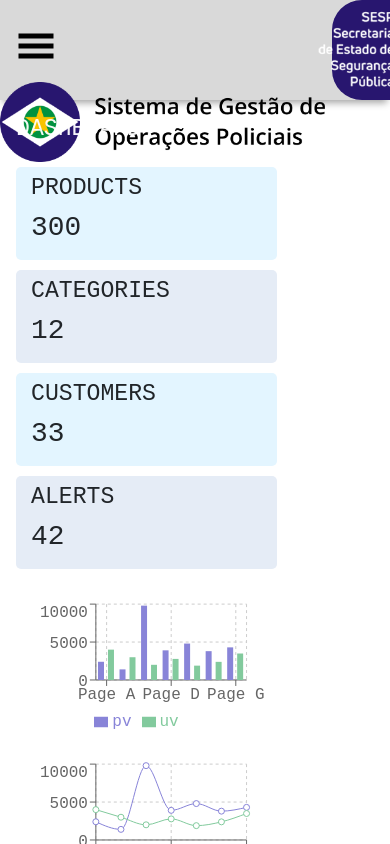
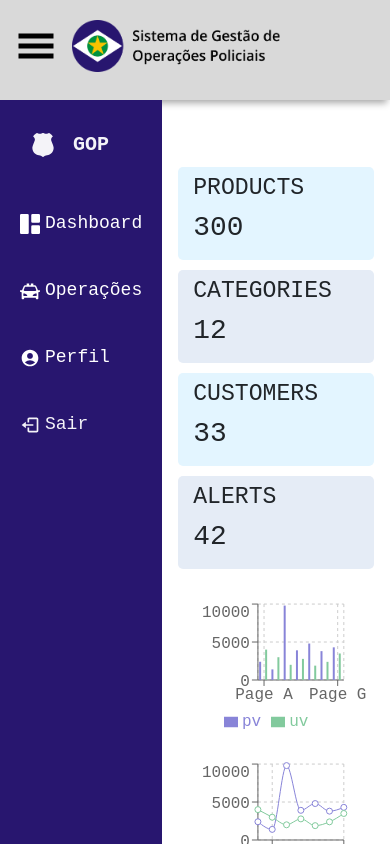
Before and after one commit to AndreiAugusto/GOP, a React (Create React App) app in the folder web/: page /dashboard in a window 390 px wide. Built offline with nearby package versions, Linux system fonts and the light colour scheme; sample sign-in values are in the browser's storage.

Commit message:
montando site

```diff
--- a/web/src/app.css
+++ b/web/src/app.css
@@ -20,6 +20,7 @@ body {
   }
 
   a{
+    cursor: pointer;
     text-decoration: none;
     color: white;
   }
@@ -92,7 +93,7 @@ body {
   #sidebar {
     grid-area: sidebar;
     height: 100%;
-    background-color: #263043;
+    background-color: #28166f;
     overflow-y: auto;
     transition: all 0.5s;
     -webkit-transition: all 0.5s;
@@ -228,16 +229,14 @@ body {
         'main';
     }
 
-    #sidebar {
-      display: none;
-    }
-
-    .menu-icon {
+    .sidebar-title > span {
       display: inline;
     }
-
-    .sidebar-title > span {
-      display: inline;
+  }
+  /* small 870px */
+  @media screen and (max-width: 870px) {
+    .header-right{
+        display: none;
     }
   }
   /* Small <= 768px */
@@ -255,10 +254,11 @@ body {
     }
   }
 
-  /* Extra Small <= 576px */
-
   @media screen and (max-width: 576px) {
     .hedaer-left {
       display: none;
     }
+    .menu-icon{
+        height: 80%;
+    }
   }
--- a/web/src/components/Header/header.jsx
+++ b/web/src/components/Header/header.jsx
@@ -10,7 +10,9 @@ export function Header({OpenSidebar}) {
       <div className='header-left w-100'>
 
         <div className='menu-icon'>
-          <GiHamburgerMenu color='black' className='icon-hamburger m-3' onClick={OpenSidebar}/>
+            <a className='curs' onClick={OpenSidebar}>
+                <GiHamburgerMenu color='black' className='icon-hamburger m-3'/>
+            </a>
           <img src={img} className='menu-icon' alt="" />
         </div>
 
--- a/web/src/components/Operacao/Operacao.jsx
+++ b/web/src/components/Operacao/Operacao.jsx
@@ -16,7 +16,7 @@ export function Operacao(props) {
     return (
 
         <div key={props.operacao.id} className={style.list}>
-            <div className='d-flex justify-content-between ps-3 pe-3'>
+            <div className={style.infos}>
                     <p className='m-0 d-flex align-self-center'>
                         {props.operacao.id}
                     </p>
--- a/web/src/components/Operacao/styles.module.css
+++ b/web/src/components/Operacao/styles.module.css
@@ -4,10 +4,9 @@
     padding: 10px 20px;
 }
 .infos{
-    margin: 0;
-    color: black;
     display: flex;
-    align-self: center;
+    justify-content: space-between;
+    padding: 0 5px;
 }
 .botoes{
     display: flex;
@@ -54,7 +53,7 @@
 
 
 @media(max-width: 600px){
-    .list{
+    .infos{
         flex-direction: column;
     }
     .form{
--- a/web/src/components/Sidebar/sidebar.jsx
+++ b/web/src/components/Sidebar/sidebar.jsx
@@ -14,32 +14,31 @@ export function Sidebar({openSidebarToggle, OpenSidebar}) {
     const { logout } = useContext(AuthContext);
 
   return (
-    <aside id="sidebar" className={openSidebarToggle ? "sidebar-responsive": "color1"}>
+    <aside id="sidebar" className={openSidebarToggle ? "sidebar-responsive": ""}>
         <div className='sidebar-title'>
             <div className='sidebar-brand'>
                 <GiPoliceBadge  className='icon_header'/> GOP
             </div>
-            <span className='icon close_icon' onClick={OpenSidebar}>X</span>
         </div>
 
         <ul className='sidebar-list'>
             <a href="/dashboard">
-                <li className='sidebar-list-item'>
+                <li className='sidebar-list-item d-flex align-items-center'>
                         <BsGrid1X2Fill className='icon'/> Dashboard
                 </li>
             </a>
             <a href="/operacoes">
-                <li className='sidebar-list-item'>
+                <li className='sidebar-list-item d-flex align-items-center'>
                         <RiPoliceCarFill className='icon'/> Operações
                 </li>
             </a>
             <a href="/perfil">
-                <li className='sidebar-list-item'>
+                <li className='sidebar-list-item d-flex align-items-center'>
                         <MdAccountCircle className='icon'/> Perfil
                 </li>
             </a>
             <a onClick={logout}>
-                <li className='sidebar-list-item'>
+                <li className='sidebar-list-item d-flex align-items-center'>
                     <BiLogOut className='icon'/> Sair
                 </li>
             </a>
--- a/web/src/pages/Operacoes/index.jsx
+++ b/web/src/pages/Operacoes/index.jsx
@@ -102,10 +102,10 @@ export function Operacoes() {
                                 Criar nova operação
                             </button>
                             <div className="d-flex justify-content-between fw-bold fs-5 ps-4 pe-4">
-                                <p>#</p>
-                                <p>Operação</p>
-                                <p>Custo</p>
-                                <p>Local</p>
+                                <p className={style.pResponsive}>#</p>
+                                <p className={style.pResponsive}>Operação</p>
+                                <p className={style.pResponsive}>Custo</p>
+                                <p className={style.pResponsive}>Local</p>
                                 <p className="text-light">asdssasdasd</p>
 
                             </div>
--- a/web/src/pages/Operacoes/styles.module.css
+++ b/web/src/pages/Operacoes/styles.module.css
@@ -14,7 +14,6 @@ body{
     display: flex;
     flex-direction: column;
     width: 100%;
-    /* background-color: black; */
     border-radius: 10px;
 }
 
@@ -32,3 +31,12 @@ body{
 }.btnCriar:hover{
     background: #28166f;
 }
+
+.pResponsive{
+    margin: 0 10px;
+}
+@media(max-width: 600px){
+    .pResponsive{
+        display: none;
+    }
+}
```
